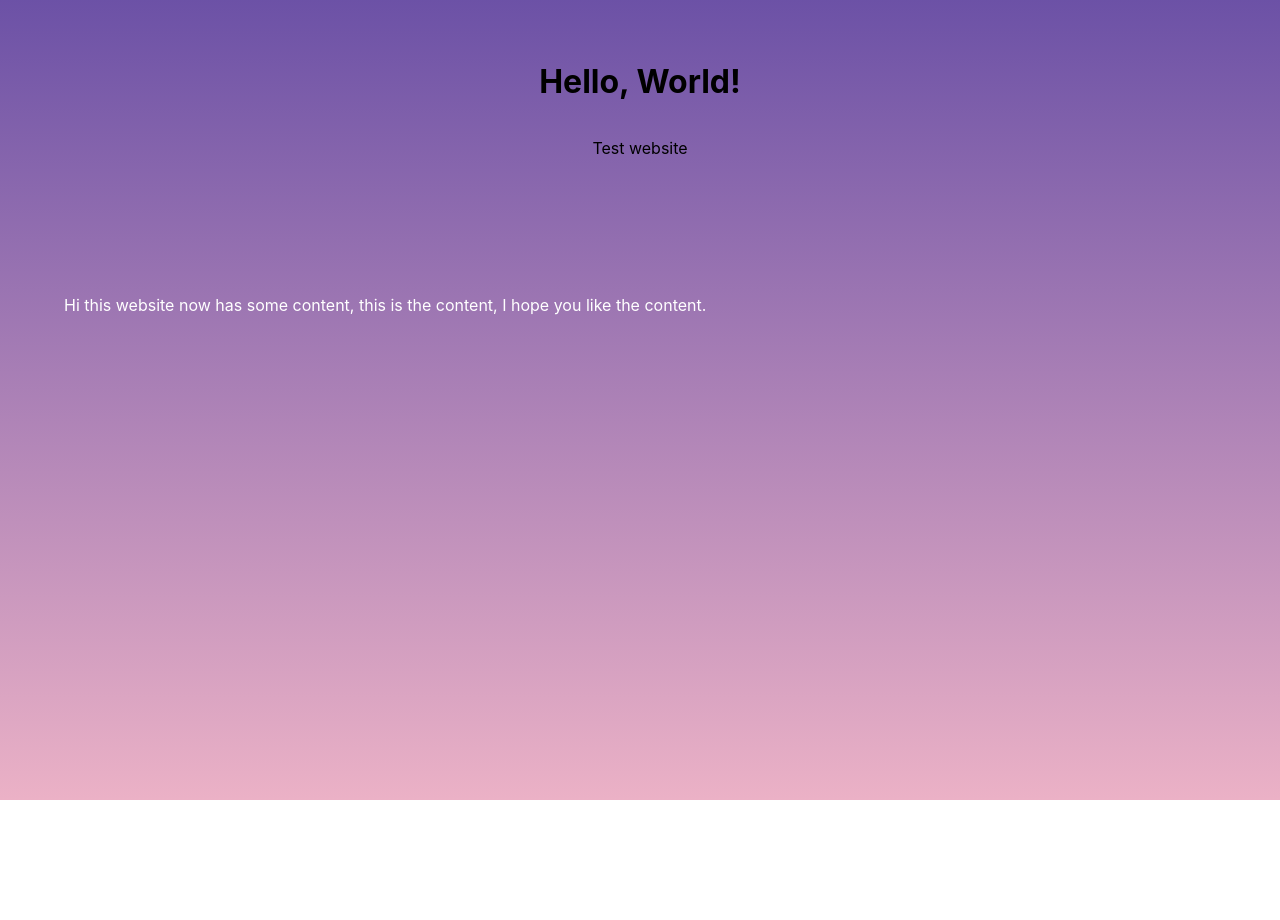
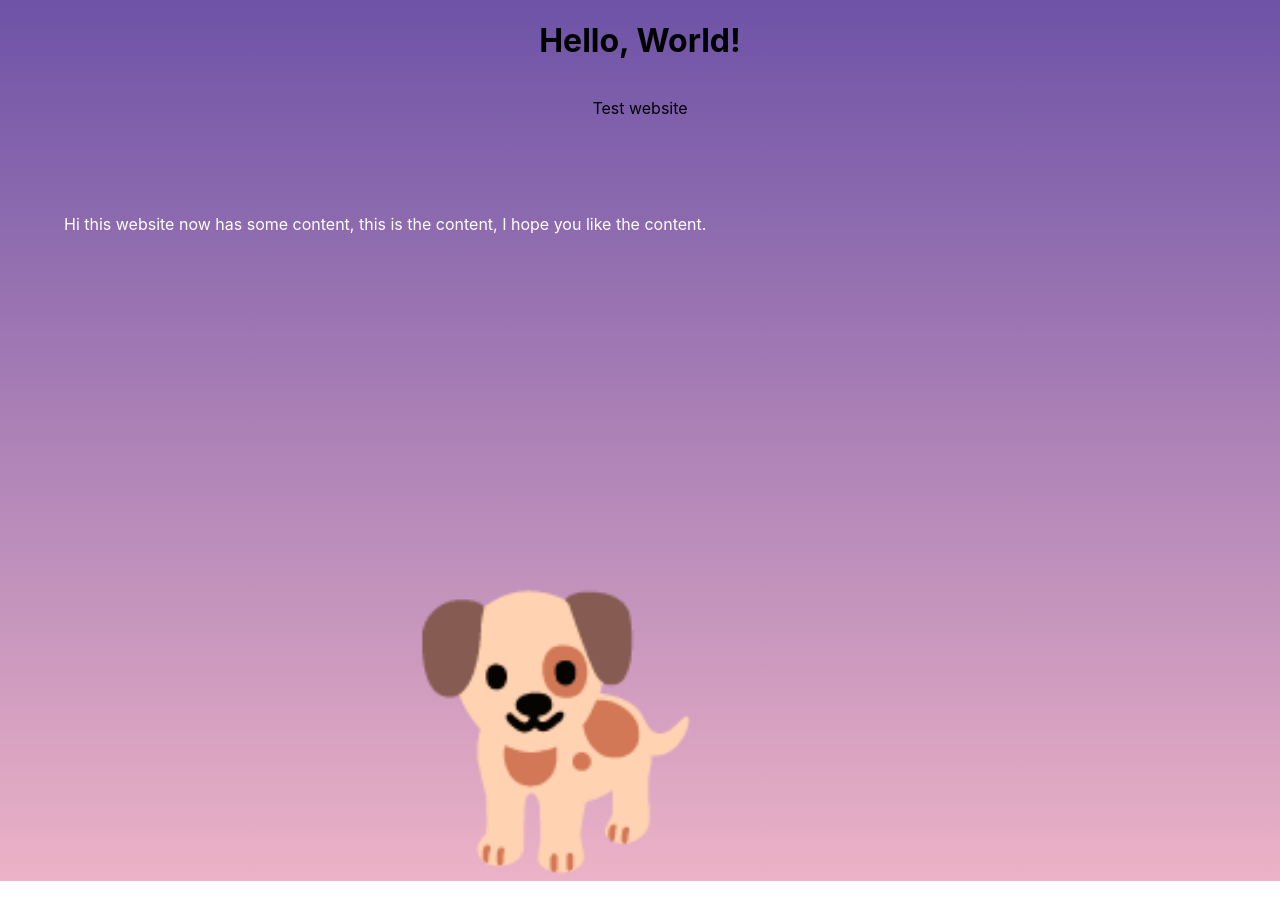
Before and after one commit to soweli-pali/lipu-wawa, a React (Create React App) app: page / in a window 1280 px wide. Shown: the top 920 px of the page. Before the commit the page ends 800 px from the top, so only its background shows below. Built offline with nearby package versions, Linux system fonts and the light colour scheme.

Commit message:
Added puppy footer

```diff
--- a/src/App.css
+++ b/src/App.css
@@ -1,7 +1,6 @@
 .App {
   text-align: center;
   min-height: 100vh;
-  display: flex;
   flex-direction: column;
   background: linear-gradient(darkblue, pink);
   background-size: 200% 200%;
@@ -35,3 +34,24 @@
   color: white;
   padding: 5%;
 }
+
+.App-footer {
+  flex: 1;
+  font-size: 20vw;
+  flex-direction: column;
+  align-items: center;
+  justify-content: flex-end;
+  animation: doggieAnimation 10s linear infinite;
+}
+
+@keyframes doggieAnimation {
+  0% {
+    transform: translate(0%, 0%);
+  }
+  25% {
+    transform: translate(25%, 0%)
+  }
+  75% {
+    transform: translate(-25%, 0%)
+  }
+}
--- a/src/App.js
+++ b/src/App.js
@@ -10,6 +10,9 @@ function App() {
       <div className='App-content'>
         <p>Hi this website now has some content, this is the content, I hope you like the content.</p>
       </div>
+      <div class='App-footer'>
+        <p>🐕</p>
+      </div>
     </div>
   );
 }
```
